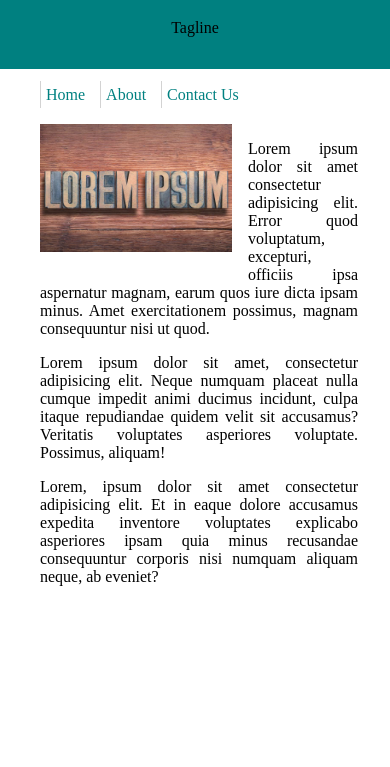
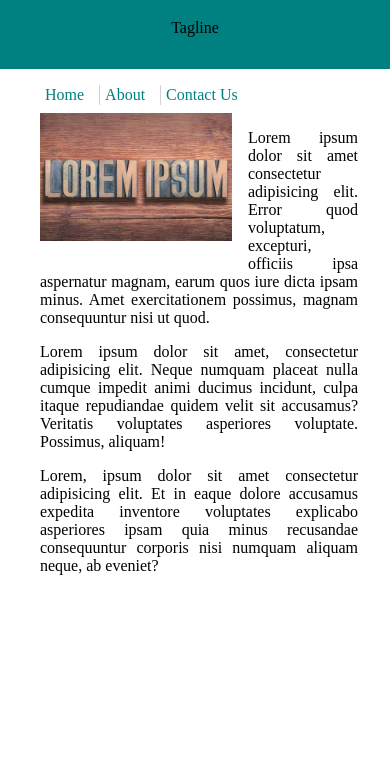
Before and after one commit to jse-h/acit1620-set-A-lab3, a plain HTML site: page index.html in a window 390 px wide. Shown: the part 77-844 px from the top of the page. Drawn offline with Linux system fonts and the light colour scheme.

Commit message:
Fixed borders between navbar

```diff
--- a/styles.css
+++ b/styles.css
@@ -26,10 +26,6 @@ form button {
     border-radius: 5px;
     width: 5rem;
     margin-left: auto;
-}
-
-nav {
-    height: auto;
 }
 
 nav a {
@@ -75,12 +71,17 @@ main {
     nav ul {
         flex-direction: row;
         width: 20rem;
-        margin-top: -15px; /* Moves the nav bar closer top to the header*/
+        height: 20px;
+        margin-bottom: 20px;
+        line-height: 20px; /*adjust line-height tag to fix spacing*/
     }
 
     nav a {
         margin-right: 10px;
-        border-left: 1px solid lightgrey; /*1px sized borders, can't figure out how to make shorter though*/
+    }
+
+    nav li:not(:last-child) {
+        border-right: 1px solid lightgrey;
     }
 
     /*Translating the img and paragraph to be under navbar and left of screen*/
@@ -115,5 +116,5 @@ footer {
 /*
 Things want to learn or figure out:
 - remove white space between footer and nav
-- adjust borders between menu buttons to be shorter
+- adjust borders between menu buttons to be shorter// SOLVED: just line-height was affecting the spacing and border needed a height tag
 */
```
